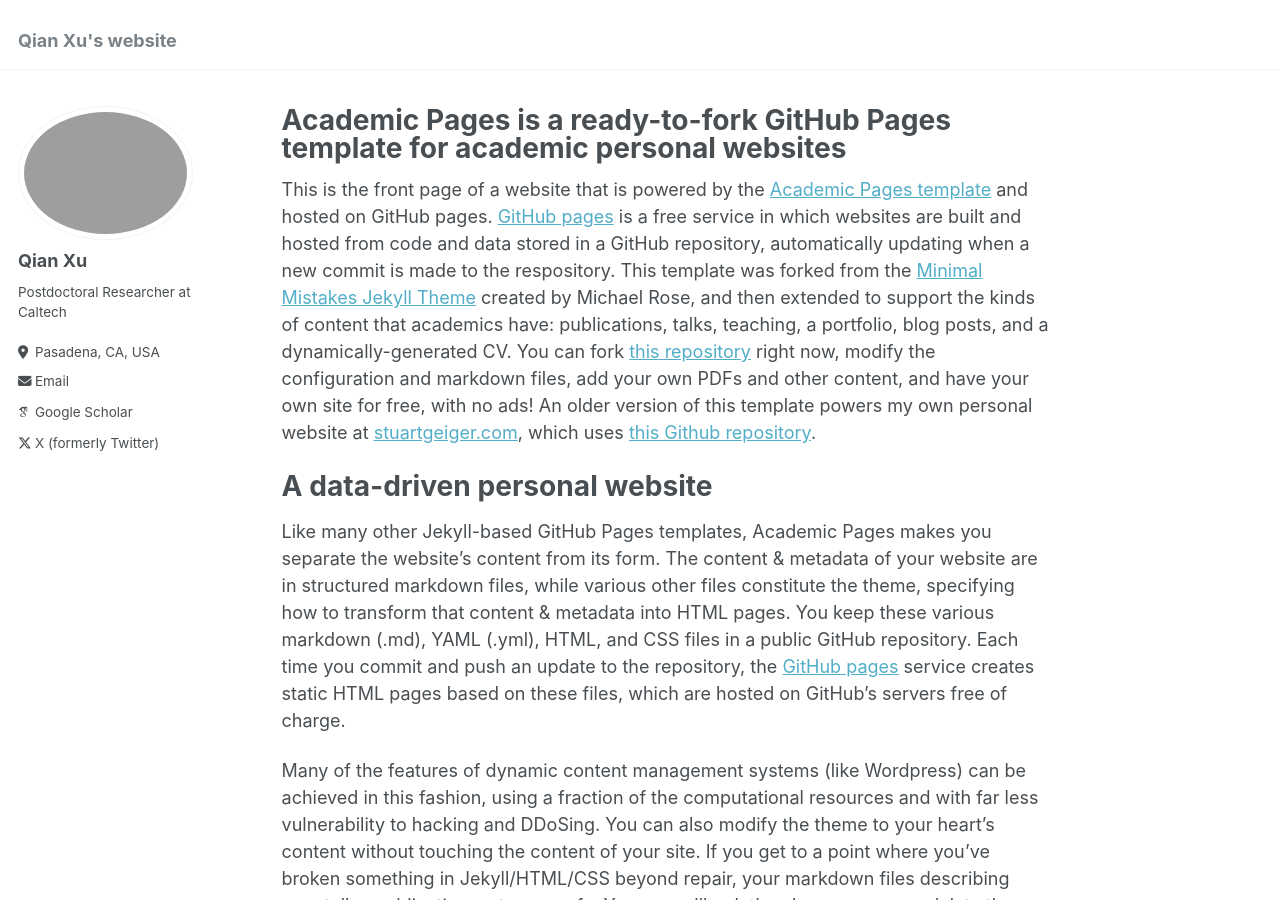
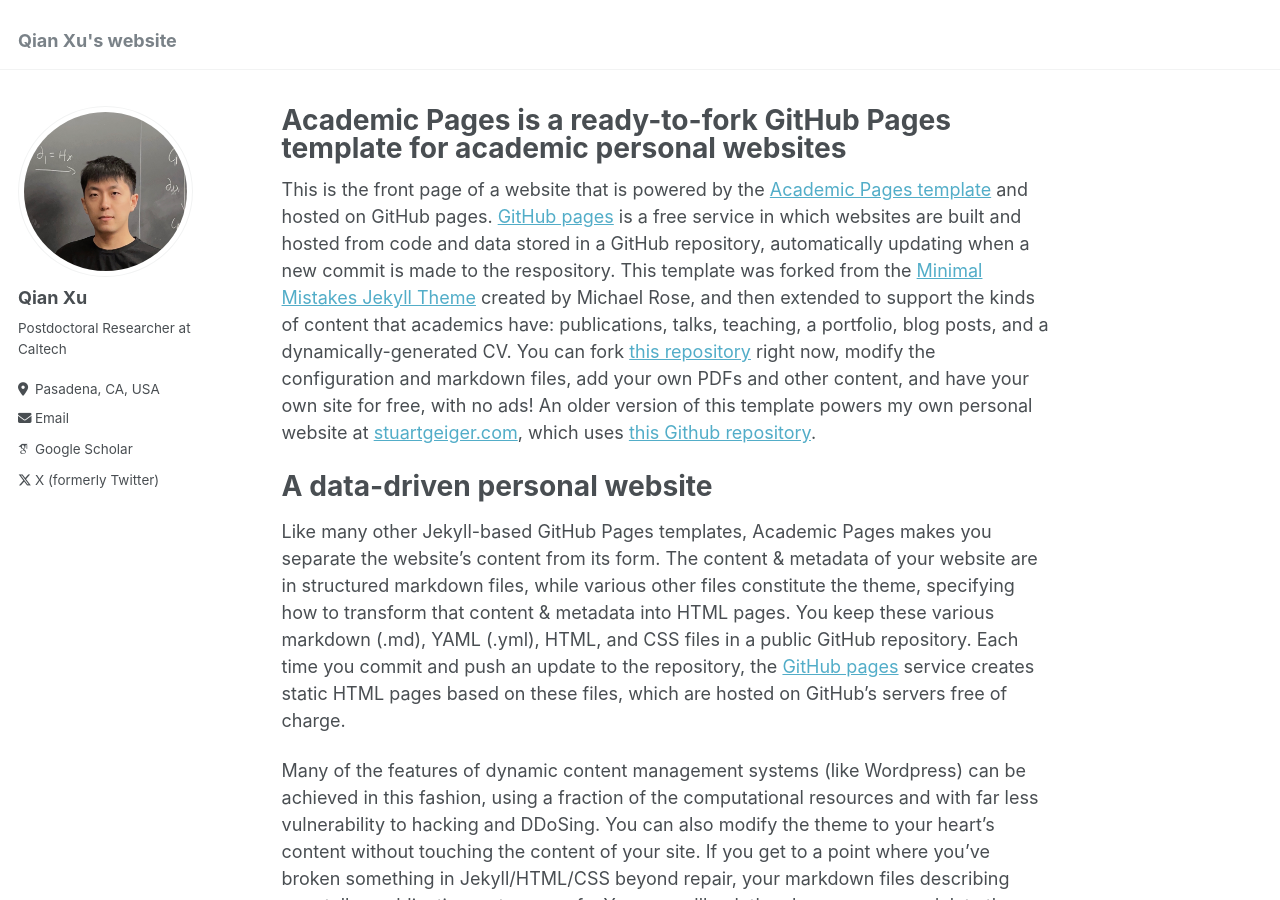
Before and after one commit to deltaXdeltaQ/deltaXdeltaQ.github.io, a Jekyll site: the page built from _pages/about.md, in a window 1280 px wide and 900 px high. Built offline with Jekyll 4.4.1, drawn with Linux system fonts in a browser that asks for light colours; some web fonts are replaced.

Commit message:
Update _config.yml

```diff
--- a/_config.yml
+++ b/_config.yml
@@ -21,7 +21,7 @@ repository               : "academicpages/academicpages.github.io"
 #               Additional customization can be done by editing /_includes/author-profile.html
 author:
   # Biographic information
-  avatar           : "QX_photo.png"
+  avatar           : "profile.png"
   name             : "Qian Xu"
   pronouns         : # example: "she/her"
   bio              : "Postdoctoral Researcher at Caltech"
```
